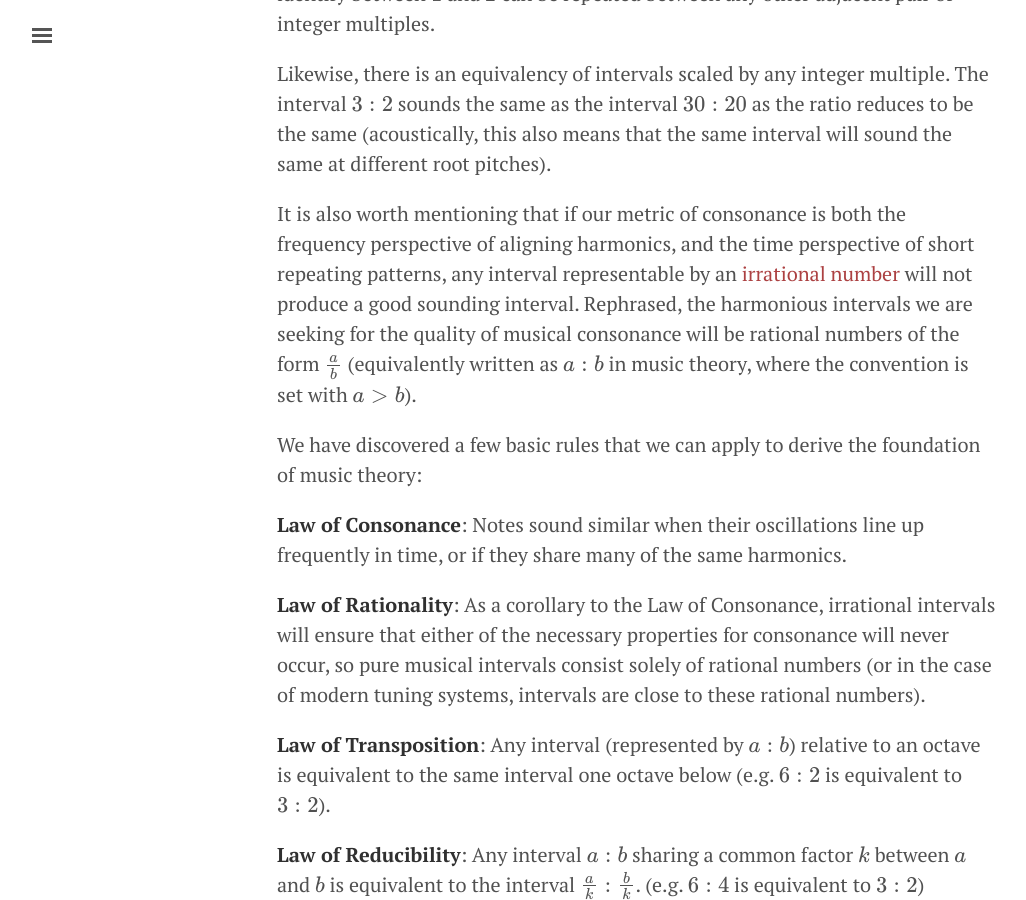
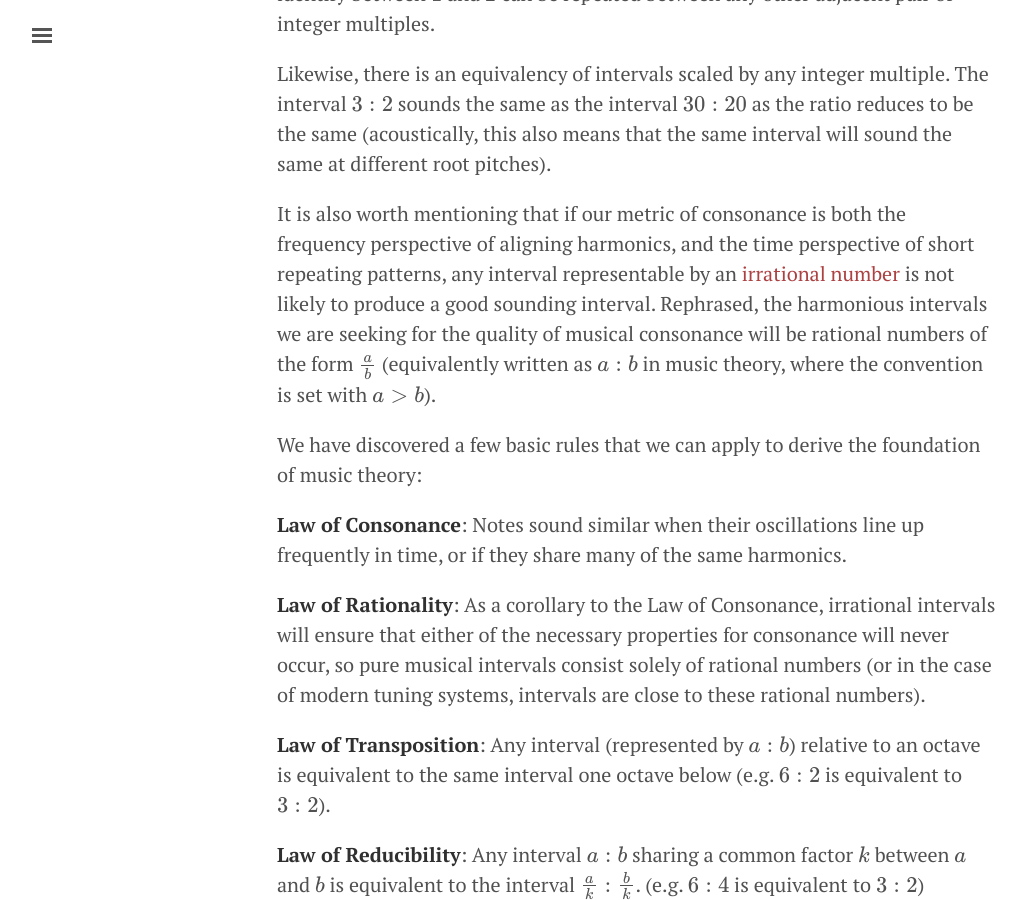
Before and after one commit to kylehovey/blog, a Jekyll site: the page built from on_vineyards_harmony_and_mathematics.md, in a window 1280 px wide and 900 px high, scrolled down 7919 px. Shown: the whole window, without its empty margins (3-1029 px from the left). Built offline with Jekyll 4.4.1, drawn with Linux system fonts in a browser that asks for light colours; formulas are drawn with MathJax 3.

Commit message:
Wording update on dissonance around irrational intervals

```diff
--- a/on_vineyards_harmony_and_mathematics.md
+++ b/on_vineyards_harmony_and_mathematics.md
@@ -67,7 +67,7 @@ Since an interval is simply a ratio of a note to another, and once we reach an o
 
 Likewise, there is an equivalency of intervals scaled by any integer multiple. The interval \\(3:2\\) sounds the same as the interval \\(30:20\\) as the ratio reduces to be the same (acoustically, this also means that the same interval will sound the same at different root pitches).
 
-It is also worth mentioning that if our metric of consonance is both the frequency perspective of aligning harmonics, and the time perspective of short repeating patterns, any interval representable by an [irrational number](https://en.wikipedia.org/wiki/Irrational_number){:target="_blank"} will not produce a good sounding interval. Rephrased, the harmonious intervals we are seeking for the quality of musical consonance will be rational numbers of the form \\(\frac{a}{b}\\) (equivalently written as \\(a:b\\) in music theory, where the convention is set with \\(a > b\\)).
+It is also worth mentioning that if our metric of consonance is both the frequency perspective of aligning harmonics, and the time perspective of short repeating patterns, any interval representable by an [irrational number](https://en.wikipedia.org/wiki/Irrational_number){:target="_blank"} is not likely to produce a good sounding interval. Rephrased, the harmonious intervals we are seeking for the quality of musical consonance will be rational numbers of the form \\(\frac{a}{b}\\) (equivalently written as \\(a:b\\) in music theory, where the convention is set with \\(a > b\\)).
 
 We have discovered a few basic rules that we can apply to derive the foundation of music theory:
 
```
